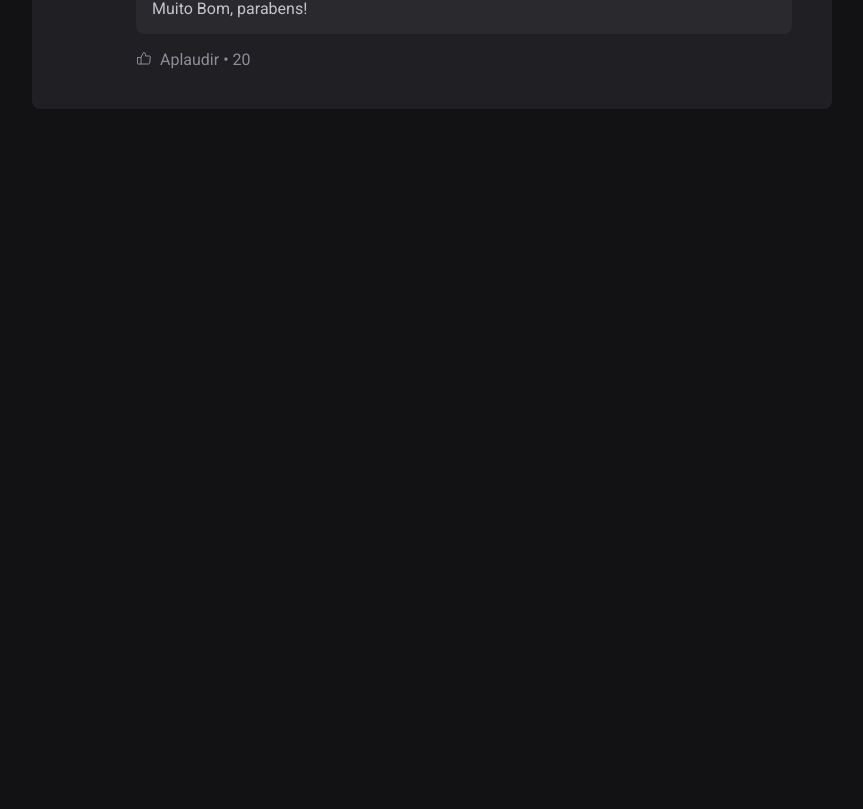
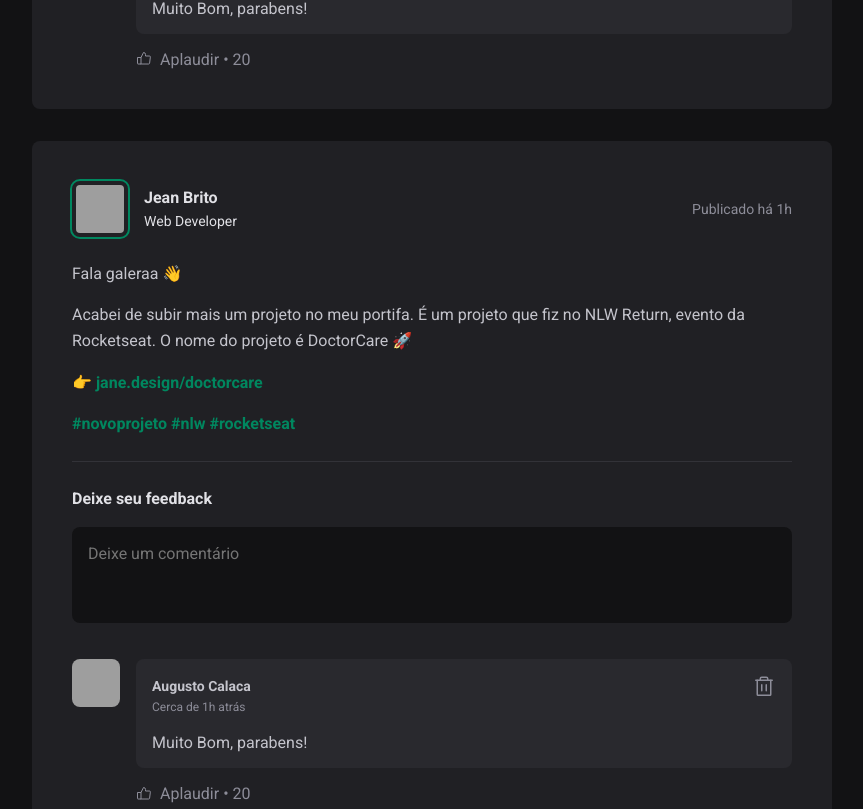
Before and after one commit to jordanobaluz/01-fundamentos-reactjs, a React (Vite) app: page / in a window 1280 px wide. Shown: the part 3171-3980 px from the top of the page, without its empty margins (352-1215 px from the left). Before the commit the page ends 3312 px from the top, so only its background shows below. Built offline with nearby package versions, Linux system fonts and the light colour scheme; grey boxes are pictures that could not be loaded.

Commit message:
criado array de posts com dados variados, refatorado app para chamar o componente post passando via parametros os posts

```diff
--- a/src/App.jsx
+++ b/src/App.jsx
@@ -4,6 +4,79 @@ import { Post } from './components/Post'
 
 import './global.css'
 import styles from './App.module.css'
+
+const posts = [
+  {
+    id: 1,
+    author: {
+      avatarUrl: 'https://github.com/jordanobaluz.png',
+      name: 'Jordano Baluz',
+      role: 'Web Developer'
+    },
+    content: [
+      { type: 'paragraph', content: 'Fala galeraa 👋' },
+      { type: 'paragraph', content: 'Acabei de subir mais um projeto no meu portifa. É um projeto que fiz no NLW Return, evento da Rocketseat. O nome do projeto é DoctorCare 🚀' },
+      { type: 'link', content: 'jane.design/doctorcare' },
+    ],
+    publishedAt: new Date('2022-10-05 21:27:00'),
+  },
+  {
+    id: 2,
+    author: {
+      avatarUrl: 'https://github.com/AugustoCalaca.png',
+      name: 'Augusto Calaca',
+      role: 'Web Developer'
+    },
+    content: [
+      { type: 'paragraph', content: 'Fala galeraa 👋' },
+      { type: 'paragraph', content: 'Acabei de subir mais um projeto no meu portifa. É um projeto que fiz no NLW Return, evento da Rocketseat. O nome do projeto é DoctorCare 🚀' },
+      { type: 'link', content: 'jane.design/doctorcare' },
+    ],
+    publishedAt: new Date('2022-10-05 21:27:00'),
+  },
+  {
+    id: 3,
+    author: {
+      avatarUrl: 'https://github.com/jean-biopark.png',
+      name: 'Jean Brito',
+      role: 'Web Developer'
+    },
+    content: [
+      { type: 'paragraph', content: 'Fala galeraa 👋' },
+      { type: 'paragraph', content: 'Acabei de subir mais um projeto no meu portifa. É um projeto que fiz no NLW Return, evento da Rocketseat. O nome do projeto é DoctorCare 🚀' },
+      { type: 'link', content: 'jane.design/doctorcare' },
+    ],
+    publishedAt: new Date('2022-10-05 21:27:00'),
+  },
+  {
+    id: 4,
+    author: {
+      avatarUrl: 'https://github.com/HonoratoSilva.png',
+      name: 'Honorato Silva',
+      role: 'Web Developer'
+    },
+    content: [
+      { type: 'paragraph', content: 'Fala galeraa 👋' },
+      { type: 'paragraph', content: 'Acabei de subir mais um projeto no meu portifa. É um projeto que fiz no NLW Return, evento da Rocketseat. O nome do projeto é DoctorCare 🚀' },
+      { type: 'link', content: 'jane.design/doctorcare' },
+    ],
+    publishedAt: new Date('2022-10-05 21:27:00'),
+  },
+  {
+    id: 5,
+    author: {
+      avatarUrl: 'https://github.com/montonurb.png',
+      name: 'Bruno Monteiro',
+      role: 'Flutter Developer'
+    },
+    content: [
+      { type: 'paragraph', content: 'Fala galeraa 👋' },
+      { type: 'paragraph', content: 'Acabei de subir mais um projeto no meu portifa. É um projeto que fiz no NLW Return, evento da Rocketseat. O nome do projeto é DoctorCare 🚀' },
+      { type: 'link', content: 'jane.design/doctorcare' },
+    ],
+    publishedAt: new Date('2022-10-05 21:27:00'),
+  },
+];
 
 function App() {
   return (
@@ -12,9 +85,15 @@ function App() {
       <div className={styles.wrapper}>
         <Sidebar />
         <main>
-          <Post />
-          <Post />
-          <Post />
+          {posts.map(post => {
+            return (
+              <Post
+                author={post.author}
+                content={post.content}
+                publishedAt={post.publishedAt}
+              />
+            )
+          })}
         </main>
       </div>
     </div>
--- a/src/components/Post.jsx
+++ b/src/components/Post.jsx
@@ -1,7 +1,7 @@
 import { Avatar } from './Avatar'
 import { Comment } from './Comment'
 import styles from './Post.module.css'
-export function Post() {
+export function Post(props) {
     return (
         <article className={styles.post}>
             <header>
```
